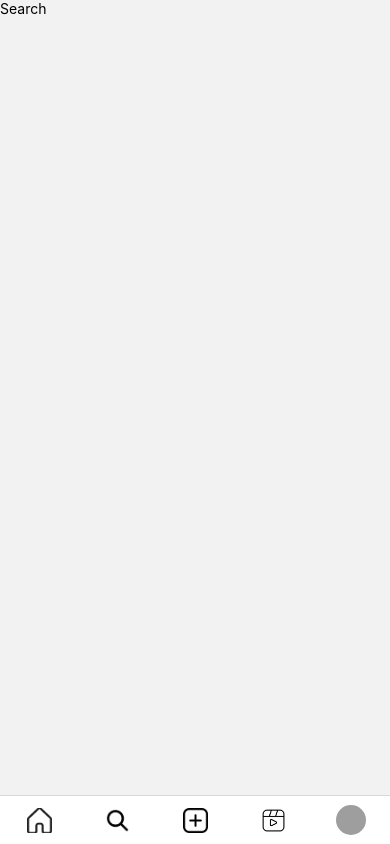
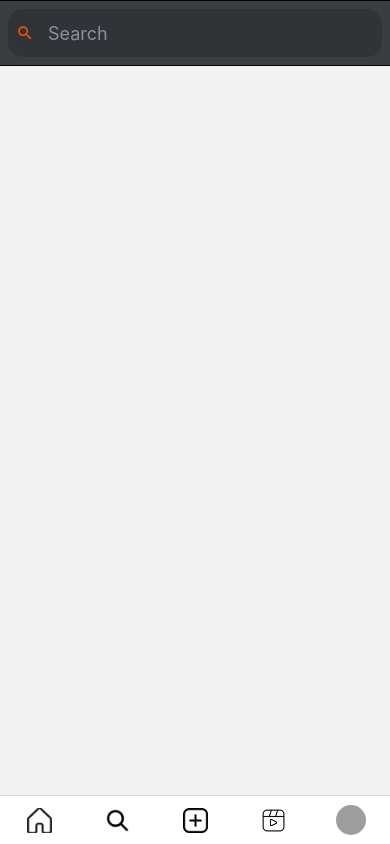
Before and after one commit to GeovanaSLima/instaCopy, a React Native app: screen /Search in a window 390 px wide. Built offline with nearby package versions, Linux system fonts and the light colour scheme; grey boxes are pictures that could not be loaded.

Commit message:
starting search page

```diff
--- a/src/screens/SearchScreen.js
+++ b/src/screens/SearchScreen.js
@@ -1,11 +1,17 @@
-import React from "react";
-import { StyleSheet, Image, View, Text } from "react-native";
-import { SearchBar } from '@rneui/themed';
+import React, { useState } from "react";
+import { StyleSheet, View } from "react-native";
+import { SearchBar } from 'react-native-elements';
 
 export default function SearchScreen() {
-    return(
+
+    return (
         <View>
-            <Text>Search</Text>
-        </View>
-    );
+        <SearchBar
+        placeholder="Search"
+        onChangeText={(text) => console.log(text)}
+        round // Make the corners round
+        searchIcon={{ name: 'search', color: '#f50', onPress: () => console.log('hello') }}
+    />
+    </View>
+);
 }
```
Also changed, not shown: package.json (+8 -1 lines), 2 other files (tests, documents, lock files or other folders).
